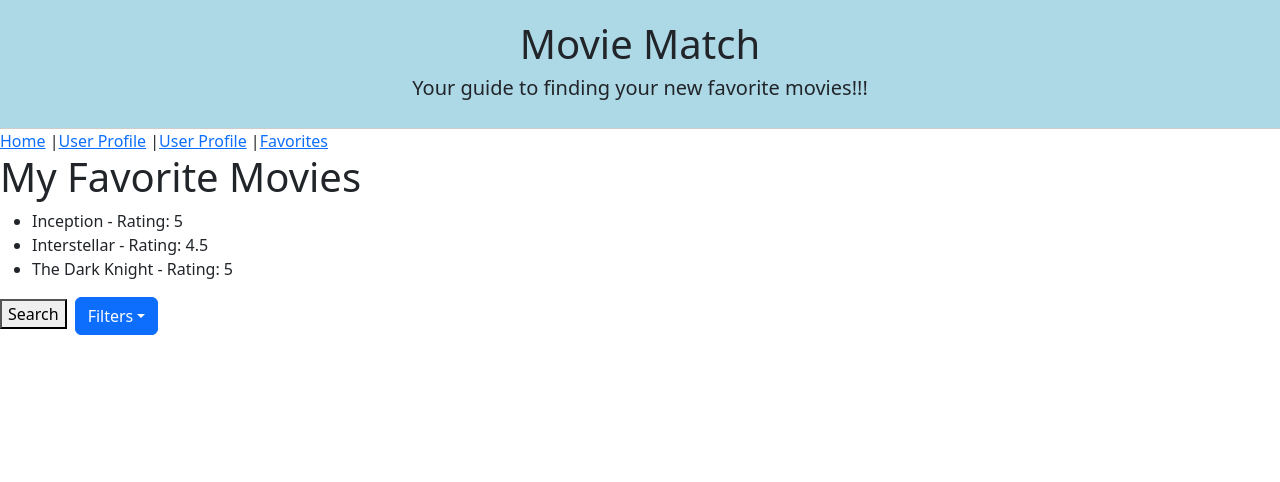
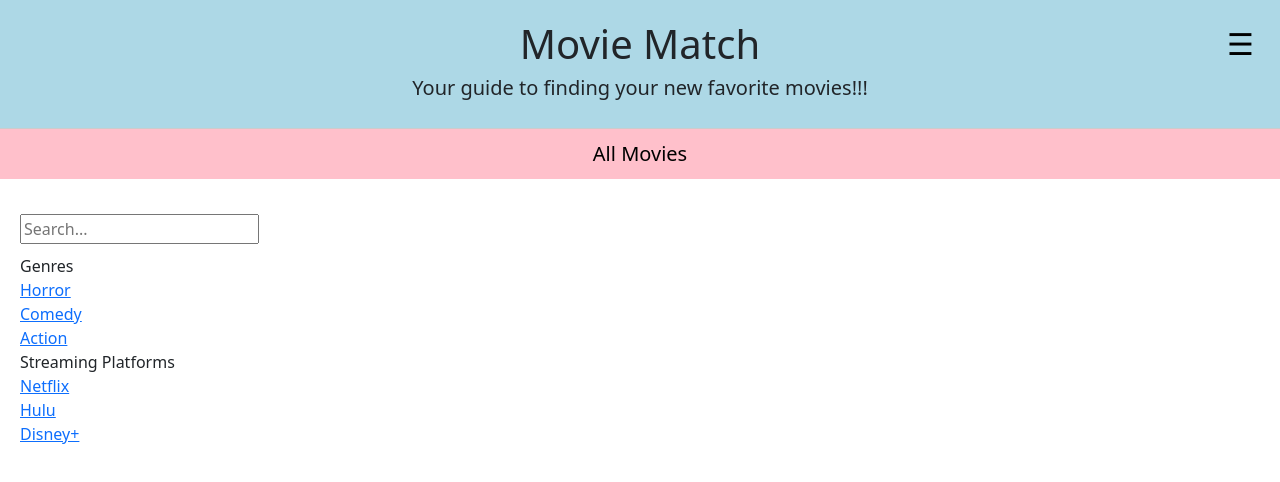
Before and after one commit to sulagnamoh/movie-match, a React (Create React App) app: page /favorites in a window 1280 px wide. Shown: the top 482 px of the page. Built offline with nearby package versions, Linux system fonts and the light colour scheme.

Commit message:
Revert "User Profile frontend"
This reverts commit 20bcca2867d041e343c7c1ef80bd1dd02d8e33b5.

```diff
--- a/src/App.js
+++ b/src/App.js
@@ -3,6 +3,7 @@ import { useState } from 'react';
 import Dropdown from 'react-bootstrap/Dropdown';
 import 'bootstrap/dist/css/bootstrap.min.css';
 import './App.css';
+import SearchBar from './pages/SearchBar';
 import {
     BrowserRouter as Router,
     Routes,
@@ -11,51 +12,75 @@ import {
 } from 'react-router-dom';
 import Home from './pages/Home';
 import About from './pages/About';
-import UserProfile from './pages/UserProfile';
-import Favorites from './pages/Favorites';
+import Genres from './pages/Genres';
+import Streaming from './pages/Streaming';
 import Sidebar from './pages/Sidebar';
 
 function App() {
-    const [isSidebarOpen, setSidebarOpen] = useState(false);
+    const [isSidebarOpen, setIsSidebarOpen] = useState(false);
+    const [searchResults, setSearchResults] = useState([]);
 
+
+ const handleSearch = (searchTerm) => {
+   // Here you would implement the logic to fetch search results based on the searchTerm
+   // For demonstration, let's just update the search results state with the search term
+   setSearchResults([searchTerm]);
+ };
  const toggleSidebar = () => {
-        setSidebarOpen(!isSidebarOpen);
+    setIsSidebarOpen(!isSidebarOpen);
   };
+
     return (
-        <Router>
         <div>
         <header className="header">
                      <h1>Movie Match</h1>
                      <h5>Your guide to finding your new favorite movies!!!</h5>
                  </header>
-                <nav>
-                    <Link to="/home">Home</Link> |
-                    <Link to="/about">User Profile</Link> |
-                    <Link to="/profile">User Profile</Link> |
-                    <Link to="/favorites">Favorites</Link>
+        <Router>
+            <div className='main-content-2'>
+   <nav className='header-2'>
+
+   All Movies
    </nav>
+   </div>
+        <div className="app-container">
           <Sidebar isOpen={isSidebarOpen} toggleSidebar={toggleSidebar} />
+          <div className="main-content">
+            <button className="toggle-btn" onClick={toggleSidebar}>☰</button>
+            <div style={{ display: 'flex', alignItems: 'center' }}>
+            <div className="search-and-nav">
+              <SearchBar onSearch={handleSearch} />
+              <nav className='nav-links'>
+                    Genres
+                     <Link to="/home">Horror</Link>
+                     <Link to="/home">Comedy</Link>
+                     <Link to="/home">Action</Link>
+                     Streaming Platforms
+                     <Link to="/about">Netflix</Link>
+                     <Link to="/about">Hulu</Link>
+                     <Link to="/about">Disney+</Link>
+                 </nav>
+                 </div>
+            </div>
             <Routes>
-                    <Route path="/" element={<Home />} />  // Root path
+              <Route path="/genres" element={<Genres />} />
+              <Route path="/streaming" element={<Streaming />} />
+              <Route path="/" element={<Home />} />
+            </Routes>
+            <ul>
+              {searchResults.map((result, index) => (
+                <li key={index}>{result}</li>
+              ))}
+            </ul>
+          </div>
+                   <Routes>
                     <Route path="/home" element={<Home />} />
                     <Route path="/about" element={<About />} />
-                    <Route path="/profile" element={<UserProfile />} />
-                    <Route path="/favorites" element={<Favorites />} /> {/* Add this route */}
-                    <Route path="*" element={<Home />} />  // Fallback to Home for undefined paths
+                    {/* <Route path="*" element={<Home />} />  // Fallback to Home for undefined paths */}
                 </Routes>
-                <button>Search</button>
-                <Dropdown className="d-inline mx-2" autoClose="outside">
-                    <Dropdown.Toggle id="dropdown-autoclose-outside">
-                        Filters
-                    </Dropdown.Toggle>
-                    <Dropdown.Menu>
-                        <Dropdown.Item href="#">Genre</Dropdown.Item>
-                        <Dropdown.Item href="#">Most Popular</Dropdown.Item>
-                        <Dropdown.Item href="#">idk</Dropdown.Item>
-                    </Dropdown.Menu>
-                </Dropdown>
         </div>
       </Router>
+      </div>
     );
 }
 
--- a/src/pages/Favorites.js
+++ /dev/null
@@ -1,24 +0,0 @@
-import React from 'react';
-
-const Favorites = () => {
-  const favoriteMovies = [
-    { title: 'Inception', rating: 5 },
-    { title: 'Interstellar', rating: 4.5 },
-    { title: 'The Dark Knight', rating: 5 }
-  ];
-
-  return (
-    <div className="favorites-page">
-      <h1>My Favorite Movies</h1>
-      <ul>
-        {favoriteMovies.map((movie, index) => (
-          <li key={index}>
-            {movie.title} - Rating: {movie.rating}
-          </li>
-        ))}
-      </ul>
-    </div>
-  );
-};
-
-export default Favorites;
--- a/src/pages/Sidebar.js
+++ b/src/pages/Sidebar.js
@@ -8,8 +8,8 @@ function Sidebar({ isOpen, toggleSidebar }) {
       <button className="close-btn" onClick={toggleSidebar}>×</button>
       <ul>
         <li><Link to="/" onClick={toggleSidebar}>Home</Link></li>
-        <li><Link to="/profile" onClick={toggleSidebar}>My Profile</Link></li>
-        <li><Link to="/favorites" onClick={toggleSidebar}>My Favorites</Link></li>
+        <li><Link to="/genre" onClick={toggleSidebar}>My Profile</Link></li>
+        <li><Link to="./pages/About" onClick={toggleSidebar}>My Favorites</Link></li>
         <li><Link to="/streaming-platforms" onClick={toggleSidebar}>Sign Out</Link></li>
       </ul>
     </div>
--- a/src/pages/UserProfile.css
+++ /dev/null
@@ -1,43 +0,0 @@
-.profile-page {
-    max-width: 600px;
-    margin: 0 auto;
-    padding: 20px;
-    border: 1px solid #ddd;
-    border-radius: 10px;
-    background-color: #f9f9f9;
-  }
-
-  .profile-page h1 {
-    font-size: 24px;
-    margin-bottom: 20px;
-    color: #333;
-  }
-
-  .profile-page button {
-    display: block;
-    margin-bottom: 20px;
-    padding: 10px 20px;
-    font-size: 16px;
-    color: #fff;
-    background-color: #007bff;
-    border: none;
-    border-radius: 5px;
-    cursor: pointer;
-  }
-
-  .profile-page button:hover {
-    background-color: #0056b3;
-  }
-
-  .profile-page ul {
-    list-style-type: none;
-    padding: 0;
-  }
-
-  .profile-page li {
-    margin-bottom: 10px;
-    padding: 10px;
-    background-color: #fff;
-    border: 1px solid #ddd;
-    border-radius: 5px;
-  }
--- a/src/pages/UserProfile.js
+++ /dev/null
@@ -1,31 +0,0 @@
-import React from 'react';
-import './UserProfile.css';
-
-const UserProfile = () => {
-  const userName = 'John Doe'; // This would be fetched from your backend in a real app
-  const favoriteMovies = [
-    { title: 'Inception', rating: 5 },
-    { title: 'Interstellar', rating: 4.5 },
-    { title: 'The Dark Knight', rating: 5 }
-  ];
-
-  const goToFavorites = () => {
-    window.location.href = '/favorites'; // Adjust the path as needed
-  };
-
-  return (
-    <div className="profile-page">
-      <h1>{userName}</h1>
-      <button onClick={goToFavorites}>Favorite Movies</button>
-      <ul>
-        {favoriteMovies.map((movie, index) => (
-          <li key={index}>
-            {movie.title} - Rating: {movie.rating}
-          </li>
-        ))}
-      </ul>
-    </div>
-  );
-};
-
-export default UserProfile;
```
Lines whose indentation alone changed are shown as unchanged.
